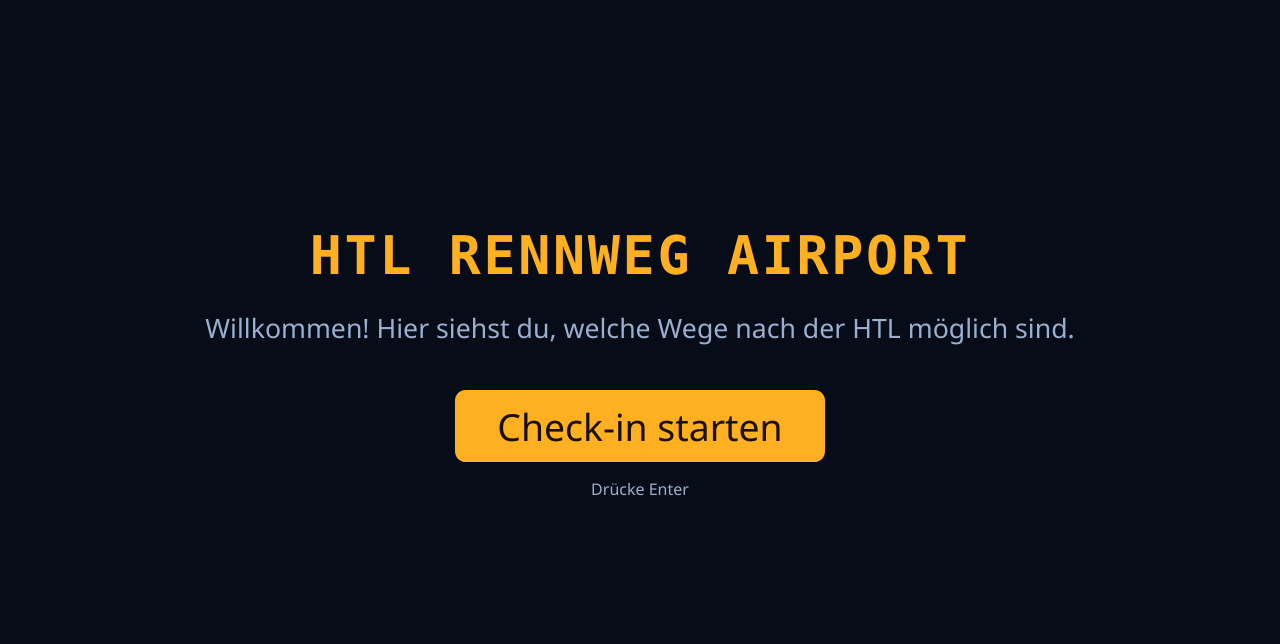
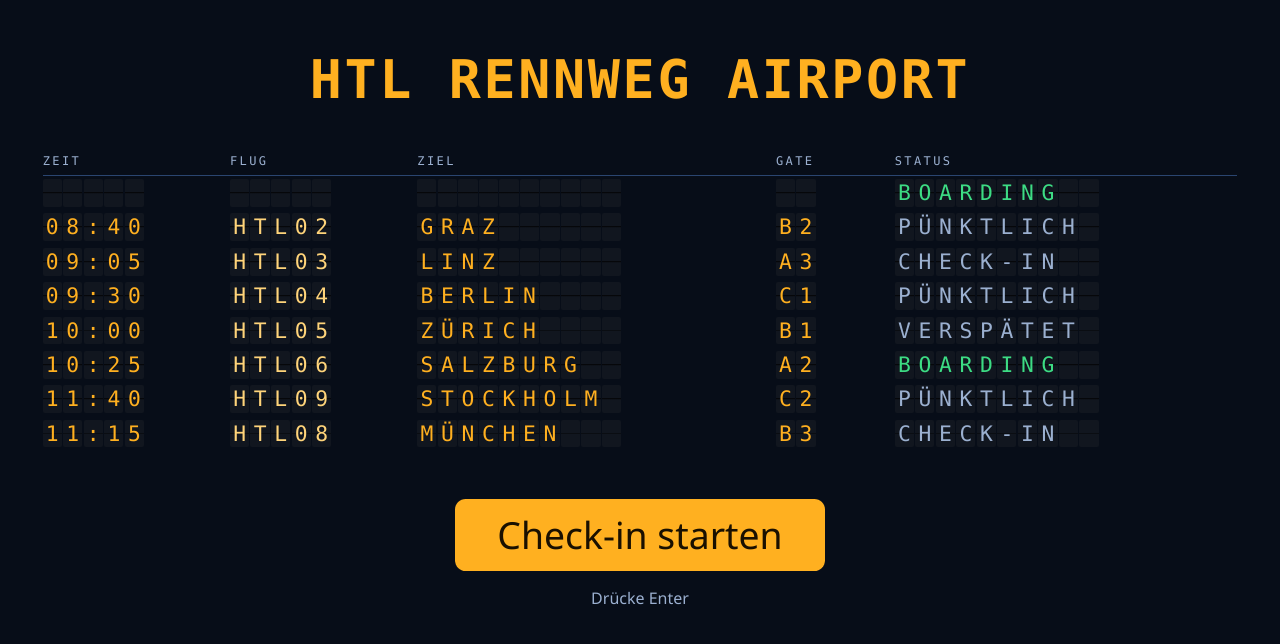
Before and after one commit to htl3r-2142/htl-airport, a Vue app: page /#/ in a window 1280 px wide. Shown: the top 644 px of the page. Built offline with nearby package versions, Linux system fonts and the light colour scheme.

Commit message:
Startseite (flipboard gestaltung)

```diff
--- /dev/null
+++ b/src/components/SplitFlap.vue
@@ -0,0 +1,88 @@
+<script setup>
+import { ref, watch, onUnmounted } from "vue";
+
+const props = defineProps({
+  text: String,
+  laenge: { type: Number, default: 10 },
+});
+
+const ZEICHEN = "ABCDEFGHIJKLMNOPQRSTUVWXYZ0123456789 :-";
+
+const zellen = ref([]);
+let timer = null;
+
+function starten() {
+  const ziel = (props.text || "")
+    .toUpperCase()
+    .padEnd(props.laenge, " ")
+    .slice(0, props.laenge);
+  zellen.value = ziel.split("").map((zeichen, i) => {
+    return {
+      zeichen: " ",
+      ziel: zeichen,
+      rest: 4 + i * 2,
+    };
+  });
+
+  clearInterval(timer);
+  timer = setInterval(schritt, 50);
+}
+
+function schritt() {
+  let alleFertig = true;
+
+  for (const zelle of zellen.value) {
+    if (zelle.rest > 0) {
+      zelle.zeichen = ZEICHEN[Math.floor(Math.random() * ZEICHEN.length)];
+      zelle.rest--;
+      alleFertig = false;
+    } else {
+      zelle.zeichen = zelle.ziel;
+    }
+  }
+  if (alleFertig) {
+    clearInterval(timer);
+  }
+}
+
+watch(() => props.text, starten, { immediate: true });
+
+onUnmounted(() => {
+  clearInterval(timer);
+});
+</script>
+
+<template>
+  <span class="splitflap">
+    <span v-for="(zelle, i) in zellen" :key="i" class="klappe">
+      {{ zelle.zeichen }}
+    </span>
+  </span>
+</template>
+
+<style scoped>
+.splitflap {
+  display: inline-flex;
+  gap: 0.2rem;
+  white-space: pre;
+}
+
+.klappe {
+  display: inline-flex;
+  align-items: center;
+  justify-content: center;
+  flex: none;
+  width: 0.9em;
+  height: 1.3em;
+  overflow: hidden;
+  border-radius: 0.3rem;
+  background-color: #11161f;
+  background-image: linear-gradient(
+    to bottom,
+    transparent 48%,
+    rgba(0, 0, 0, 0.7) 48%,
+    transparent 53%
+  );
+  color: inherit;
+}
+</style>
--- a/src/views/StartView.vue
+++ b/src/views/StartView.vue
@@ -1,38 +1,93 @@
 <script setup>
+import { ref, onMounted, onUnmounted } from "vue";
 import { useRouter } from "vue-router";
 import { useTastatur } from "@/composables/useTastatur.js";
+import SplitFlap from "@/components/SplitFlap.vue";
 
 const router = useRouter();
+const alleFluege = [
+  { zeit: "08:15", flug: "HTL01", ziel: "WIEN", gate: "A1", status: "Boarding" },
+  { zeit: "08:40", flug: "HTL02", ziel: "GRAZ", gate: "B2", status: "Pünktlich" },
+  { zeit: "09:05", flug: "HTL03", ziel: "LINZ", gate: "A3", status: "Check-in" },
+  { zeit: "09:30", flug: "HTL04", ziel: "BERLIN", gate: "C1", status: "Pünktlich" },
+  { zeit: "10:00", flug: "HTL05", ziel: "ZÜRICH", gate: "B1", status: "Verspätet" },
+  { zeit: "10:25", flug: "HTL06", ziel: "SALZBURG", gate: "A2", status: "Boarding" },
+  { zeit: "10:50", flug: "HTL07", ziel: "AMSTERDAM", gate: "C3", status: "Pünktlich" },
+  { zeit: "11:15", flug: "HTL08", ziel: "MÜNCHEN", gate: "B3", status: "Check-in" },
+  { zeit: "11:40", flug: "HTL09", ziel: "STOCKHOLM", gate: "C2", status: "Pünktlich" },
+  { zeit: "12:05", flug: "HTL10", ziel: "INNSBRUCK", gate: "A4", status: "Boarding" },
+  { zeit: "12:30", flug: "HTL11", ziel: "KOPENHAGEN", gate: "C4", status: "Verspätet" },
+  { zeit: "12:55", flug: "HTL12", ziel: "LISSABON", gate: "B4", status: "Pünktlich" },
+];
+
+const zeilen = ref(alleFluege.slice(0, 8));
+
+let naechsterFlug = 8;
+let timer = null;
+
+function zeileWechseln() {
+  const zufallsZeile = Math.floor(Math.random() * zeilen.value.length);
+
+  zeilen.value[zufallsZeile] = alleFluege[naechsterFlug % alleFluege.length];
+  naechsterFlug++;
+}
+
+onMounted(() => {
+  timer = setInterval(zeileWechseln, 2500);
+});
+
+onUnmounted(() => {
+  clearInterval(timer);
+});
 
 function checkinStarten() {
   router.push("/pass");
 }
+
 useTastatur((aktion) => {
   if (aktion === "BESTAETIGEN") {
     checkinStarten();
   }
 });
+</script>
 
-</script>
 <template>
   <section class="screen start">
     <h1>HTL Rennweg Airport</h1>
 
-    <p class="intro">
-      Willkommen! Hier siehst du, welche Wege nach der HTL möglich sind.
-    </p>
+    <div class="tafel">
+      <div class="zeile kopfzeile">
+        <span>Zeit</span>
+        <span>Flug</span>
+        <span>Ziel</span>
+        <span>Gate</span>
+        <span>Status</span>
+      </div>
 
-    <button class="checkin-btn" @click="checkinStarten">
+      <div v-for="(flug, index) in zeilen" :key="index" class="zeile">
+        <SplitFlap :text="flug.zeit" :laenge="5" />
+        <SplitFlap :text="flug.flug" :laenge="5" class="flugnummer" />
+        <SplitFlap :text="flug.ziel" :laenge="10" />
+        <SplitFlap :text="flug.gate" :laenge="2" />
+        <SplitFlap
+          :text="flug.status"
+          :laenge="10"
+          :class="'status status-' + flug.status"
+        />
+      </div>
+    </div>
+
+    <button class="checkin-button" @click="checkinStarten">
       Check-in starten
     </button>
 
     <p class="hinweis">Drücke Enter</p>
   </section>
 </template>
+
 <style scoped>
 .start {
   align-items: center;
-  justify-content: center;
   text-align: center;
 }
 
@@ -44,13 +99,56 @@ h1 {
   letter-spacing: 0.05em;
 }
 
-.intro {
-  font-size: var(--fs-gross);
+.tafel {
+  width: calc(100% + var(--sp-5) * 2);
+  margin-left: calc(var(--sp-5) * -1);
+  margin-right: calc(var(--sp-5) * -1);
+  padding: var(--sp-3) var(--sp-5);
+}
+
+.zeile {
+  display: grid;
+  grid-template-columns:
+    minmax(0, 1fr)
+    minmax(0, 1fr)
+    minmax(0, 2fr)
+    minmax(0, 0.6fr)
+    minmax(0, 2fr);
+  gap: var(--sp-3);
+  padding: 0.5rem 0;
+  font-family: var(--font-display);
+  font-size: 3.2rem;
+  color: var(--c-accent);
+  text-align: left;
+}
+
+.kopfzeile {
+  padding-bottom: 0.8rem;
+  border-bottom: 0.2rem solid var(--c-border);
+  color: var(--c-text-leise);
+  font-size: 1.8rem;
+  text-transform: uppercase;
+  letter-spacing: 0.2em;
+}
+
+.flugnummer {
+  color: var(--c-accent-hell);
+}
+
+.status {
   color: var(--c-text-leise);
 }
 
-.checkin-btn {
-  margin-top: var(--sp-4);
+.status-Boarding {
+  color: #3ddc84;
+}
+
+.status-Verspaetet {
+  color: var(--c-fehler);
+}
+
+.checkin-button {
+  margin-top: var(--sp-3);
   padding: var(--sp-2) var(--sp-5);
   border: none;
   border-radius: var(--radius);
```
